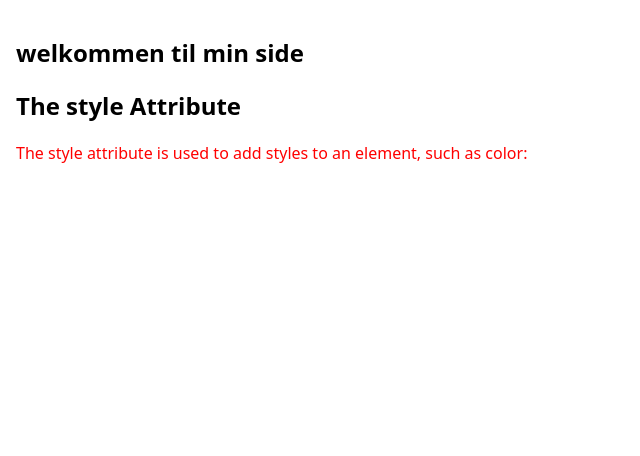
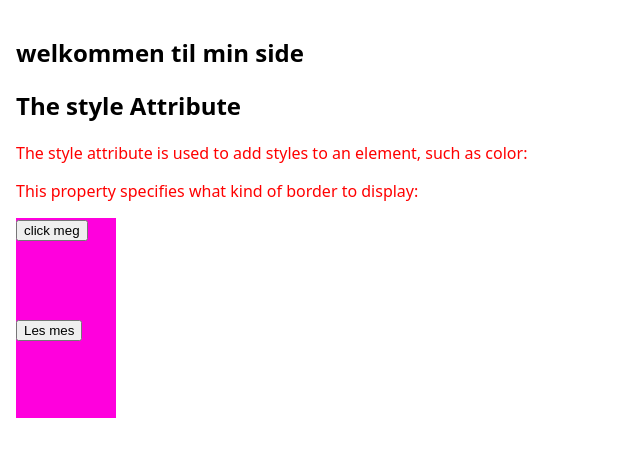
Before and after one commit to Murka1456/underv.4-23-jan, a website: page index.html in a window 1280 px wide. Shown: the whole page, without its empty margins (0-640 px from the left). Drawn offline with Linux system fonts and the light colour scheme.

Commit message:
p classis

```diff
--- a/index.html
+++ b/index.html
@@ -18,10 +18,16 @@
   <!-- Ulike seksjon -->
   <section>
   <h1>welkommen til min side</h1>
+
   <h2>The style Attribute</h2>
   <p>The style attribute is used
     to add styles to an element,
     such as color:</p>
+    <p>This property specifies what kind of border to display:</p>
+
+
+    <div><Button>click meg</Button></div>
+    <div><Button> Les mes</Button></div>
 
   <section>
   </section>
--- a/styles.css
+++ b/styles.css
@@ -47,3 +47,9 @@ h1 {
 p {
   color :red;
 }
+div {
+  width: 100px;
+  height: 100px;
+  background: rgb(255, 0, 221);
+  transition: width 2s;
+}
```
